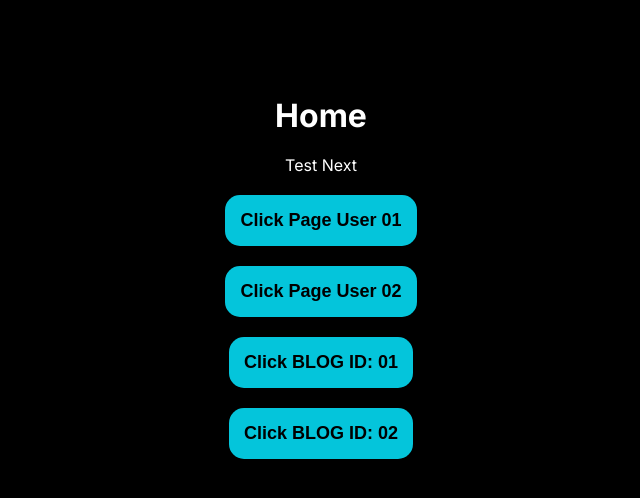
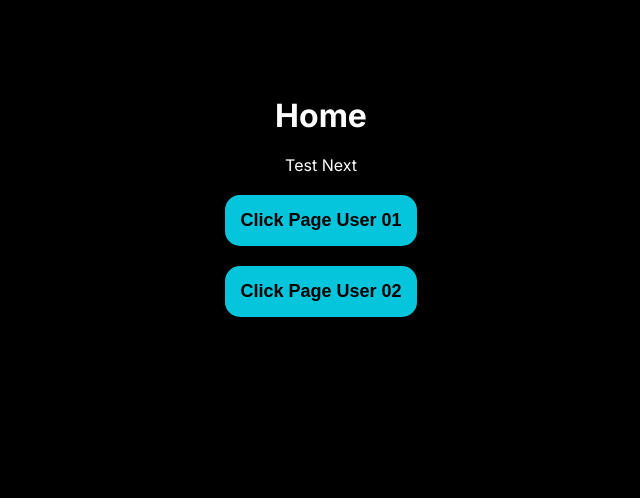
Before and after one commit to kleutons/next-test, a Next.js app: page / in a window 1280 px wide. Shown: the top 498 px of the page, without its empty margins (319-959 px from the left). Built offline with nearby package versions, Linux system fonts and the light colour scheme.

Commit message:
update: add blog page7

```diff
--- a/src/app/page.tsx
+++ b/src/app/page.tsx
@@ -10,8 +10,6 @@ export default function Home() {
       <p> Test Next </p>
       <button onClick={() => router.push('/user?id=01')}> Click Page User 01 </button>
       <button onClick={() => router.push('/user?id=02')}> Click Page User 02 </button>
-      <button onClick={() => router.push('/blog/01')}> Click BLOG ID: 01 </button>
-      <button onClick={() => router.push('/blog/02')}> Click BLOG ID: 02 </button>
     </main>
   )
 }
```
Also changed, not shown: src/app/blog/page.tsx (deleted, +0 -15 lines).
